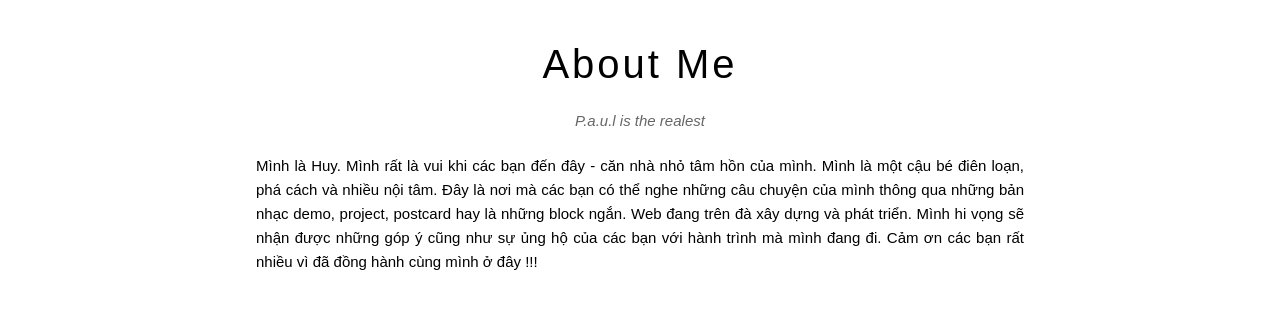
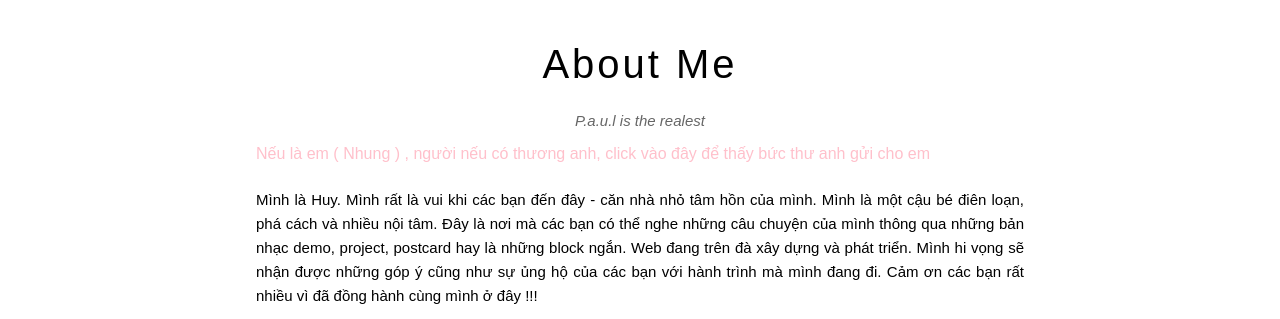
Before and after one commit to paulakacor/paulakacor.github.io, a plain HTML site: page index.html in a window 1280 px wide. Shown: the part 708-1027 px from the top of the page. Drawn offline with Linux system fonts and the light colour scheme.

Commit message:
thay doi

```diff
--- a/assets/css/style.css
+++ b/assets/css/style.css
@@ -469,3 +469,10 @@ background-color: #ccc;
 #footer .copyright a:hover{
     color: rgba(120, 109, 243, 0.6);
 }
+
+.content-section .letter {
+    text-decoration: none;
+    color: pink;
+    padding-top: 16px;
+    display: block;
+}
--- a/index.html
+++ b/index.html
@@ -59,6 +59,7 @@
             <div id="About-me" class="content-section">
                 <h2 class="section-heading">About Me</h2>
                 <p class="section-sub-heading">P.a.u.l is the realest</p>
+                <a href="https://docs.google.com/document/d/1TDbZ4wUnTHZ3yx3IdB2ciOlGAxcwN99g/edit?usp=sharing&ouid=109283874589665007749&rtpof=true&sd=true" class="letter">Nếu là em ( Nhung ) , người nếu có thương anh, click vào đây để thấy bức thư anh gửi cho em</a>
                 <p class="about-text">Mình là Huy. Mình rất là vui khi các bạn đến đây - căn nhà nhỏ tâm hồn của mình. Mình là một cậu bé điên loạn, phá cách và nhiều nội tâm. Đây là nơi mà các bạn có thể nghe những câu chuyện của mình thông qua những bản nhạc demo, project, postcard hay là những block ngắn. Web đang trên đà xây dựng và phát triển. Mình hi vọng sẽ nhận được những góp ý cũng như sự ủng hộ của các bạn với hành trình mà mình đang đi. Cảm ơn các bạn rất nhiều vì đã đồng hành cùng mình ở đây !!! </p>
 
              <div class=" row members-list">
```
